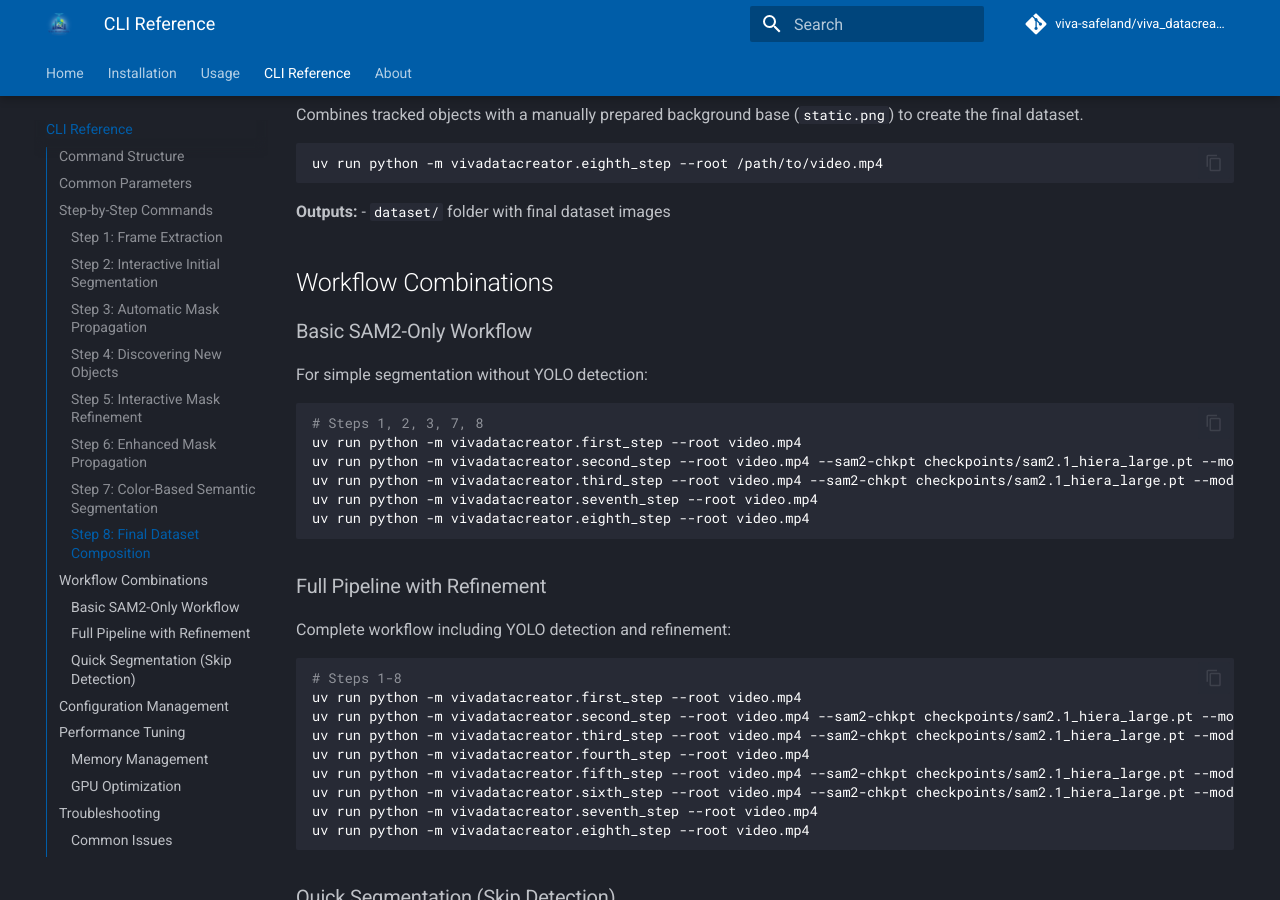
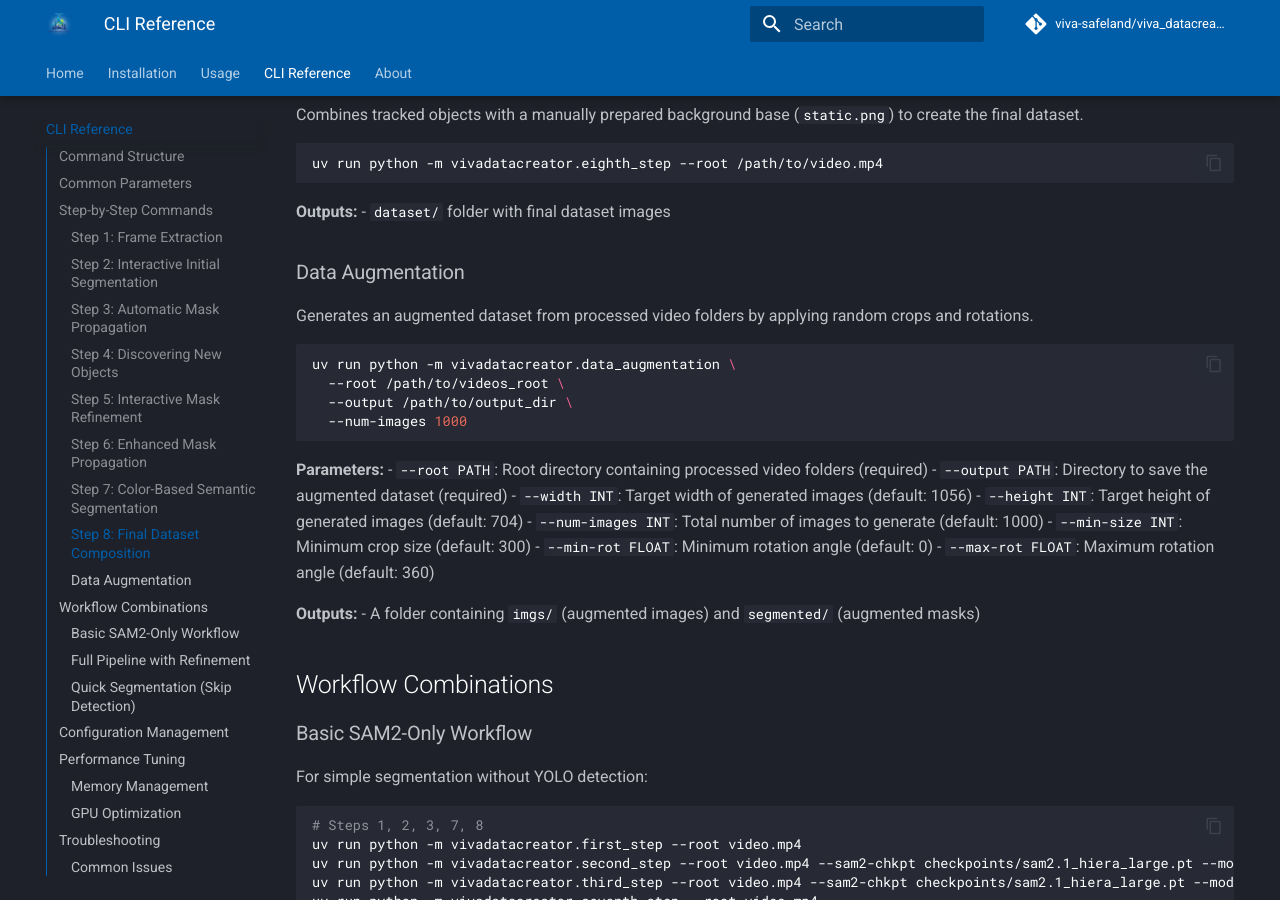
Before and after one commit to viva-safeland/viva_datacreator, an MkDocs documentation site: the page built from docs/cli-reference.md, in a window 1280 px wide and 900 px high, scrolled down 3157 px. Built offline with MkDocs 1.6.1 and Material for MkDocs 9.7.7, drawn with Linux system fonts in a browser that asks for light colours; comment, search, counter and statistics services are not loaded.

Commit message:
docs: update data agmentation tab

````diff
--- a/config.yaml
+++ b/config.yaml
@@ -9,6 +9,6 @@ n_imgs: 200
 n_obj: 20
 overlap_sahi: 0.2
 ram_budget: 0.6
-root: /media/juls/Storage/Videos_Dron/mi_archivo/videos/exiatorio/exiatorio.MP4
+root: /media/juls/Storage/Videos_Dron/mi_archivo/videos/exiatorio/video.MP4
 sam2_chkpt: /home/juls/projects/viva_datacreator/checkpoints/sam2.1_hiera_large.pt
 yolo_weights: yolo11x.pt
--- a/docs/cli-reference.md
+++ b/docs/cli-reference.md
@@ -162,7 +162,31 @@ uv run python -m vivadatacreator.eighth_step --root /path/to/video.mp4
 ```
 
 **Outputs:**
-- `dataset/` folder with final dataset images
+-   `dataset/` folder with final dataset images
+
+### Data Augmentation
+
+Generates an augmented dataset from processed video folders by applying random crops and rotations.
+
+```bash
+uv run python -m vivadatacreator.data_augmentation \
+  --root /path/to/videos_root \
+  --output /path/to/output_dir \
+  --num-images 1000
+```
+
+**Parameters:**
+- `--root PATH`: Root directory containing processed video folders (required)
+- `--output PATH`: Directory to save the augmented dataset (required)
+- `--width INT`: Target width of generated images (default: 1056)
+- `--height INT`: Target height of generated images (default: 704)
+- `--num-images INT`: Total number of images to generate (default: 1000)
+- `--min-size INT`: Minimum crop size (default: 300)
+- `--min-rot FLOAT`: Minimum rotation angle (default: 0)
+- `--max-rot FLOAT`: Maximum rotation angle (default: 360)
+
+**Outputs:**
+- A folder containing `imgs/` (augmented images) and `segmented/` (augmented masks)
 
 ## Workflow Combinations
 
````
Also changed, not shown: README.md (+1 -0 lines), docs/usage.md (+29 -0 lines), docs/assets/data_augmentation_gui.png (added), docs/assets/gui_screenshot.png, 1 other file.
